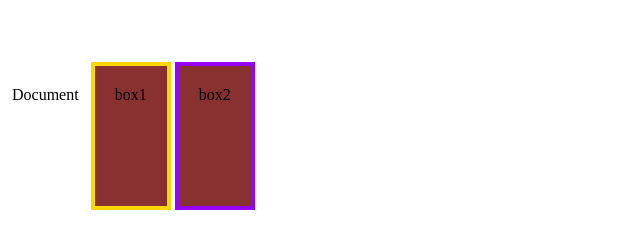
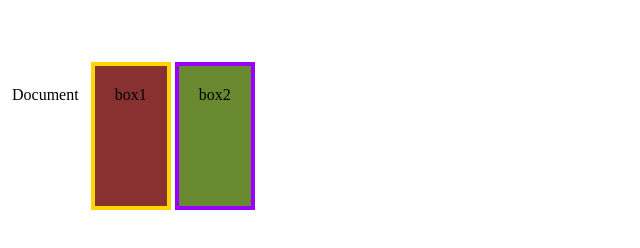
Before and after one commit to bikochris/odin-recipes, a plain HTML site: page boxmodels/boxmodel.html in a window 1280 px wide. Shown: the whole page, without its empty margins (0-640 px from the left). Drawn offline with Linux system fonts and the light colour scheme.

Commit message:
change color

```diff
--- a/boxmodels/boxmode.css
+++ b/boxmodels/boxmode.css
@@ -5,7 +5,7 @@
 
 }
 .box-two{
-    background-color: rgb(137, 48, 48);
+    background-color: rgb(104, 137, 48);
     padding:20px;
     border:4px solid rgb(149, 0, 255);
 
```
